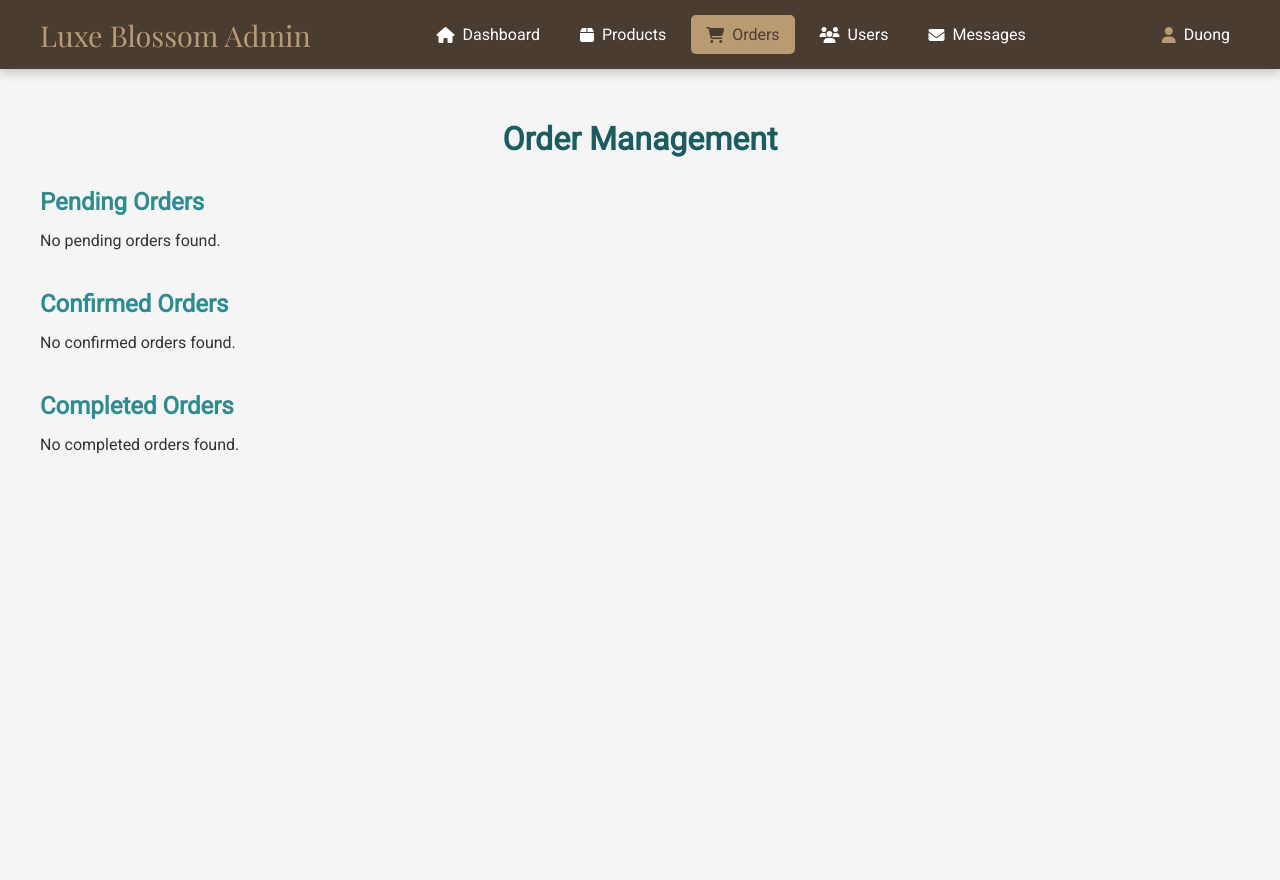
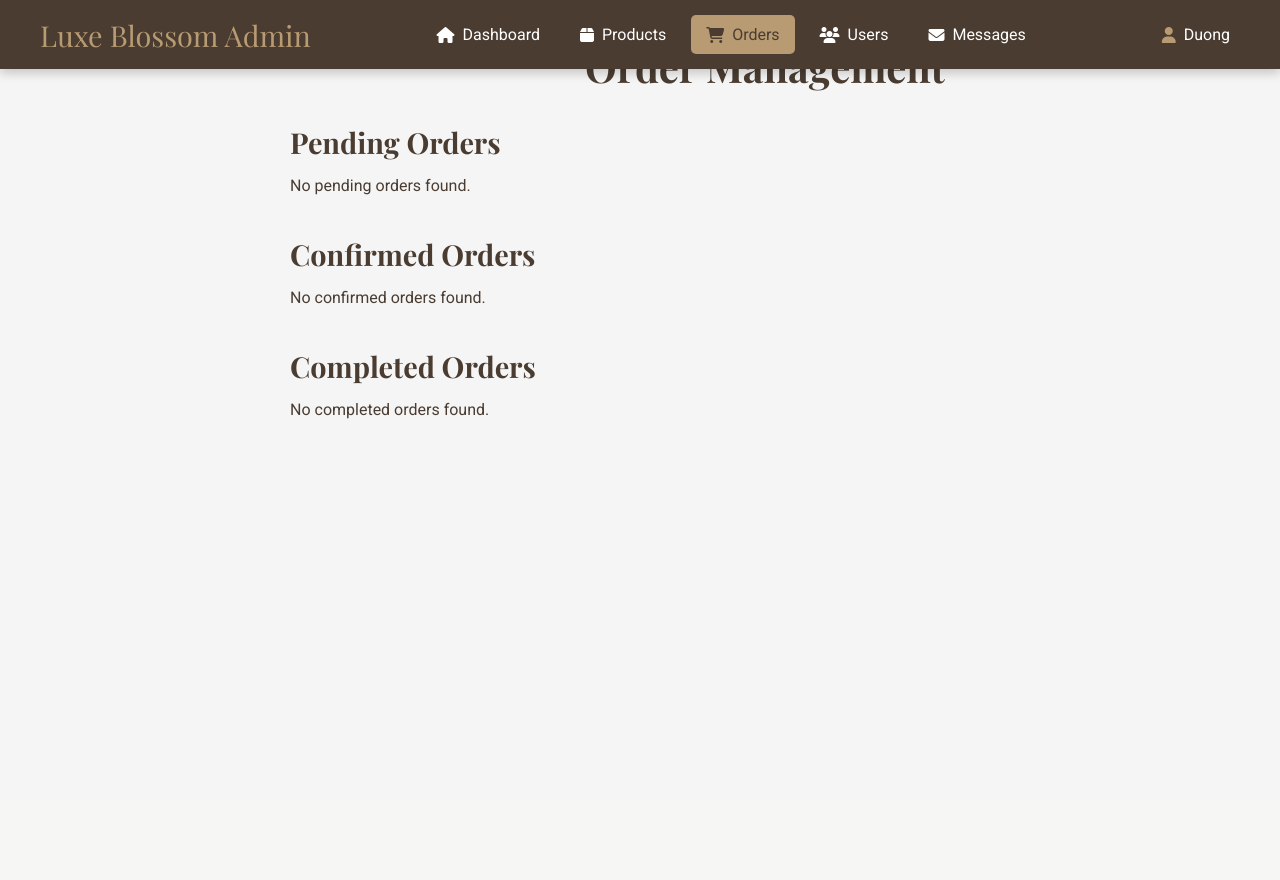
Before and after one commit to Tick2005/Flower-shop, a PHP site: page /admin_orders.php in a window 1280 px wide. After the commit the page ends 419 px from the top, so only its background shows below. Run offline with PHP 8.4, Linux system fonts and the light colour scheme; a user stored in the database is signed in; data that the repository does not hold is empty.

Commit message:
Update admin_orders.php

```diff
--- a/admin_orders.php
+++ b/admin_orders.php
@@ -1,9 +1,10 @@
 <?php
+ob_start(); // Start output buffering
+session_start();
 include 'connection.php';
-session_start();
 
 // Session timeout
-$timeout_duration = 1800; // 30 minutes
+$timeout_duration = 600;
 if (isset($_SESSION['LAST_ACTIVITY']) && (time() - $_SESSION['LAST_ACTIVITY']) > $timeout_duration) {
     session_unset();
     session_destroy();
@@ -18,6 +19,11 @@ if (!$admin_id) {
     $_SESSION['message'] = 'Please log in as an admin to access this page.';
     header('Location: login.php');
     exit();
+}
+
+// Generate CSRF token if not set
+if (!isset($_SESSION['csrf_token'])) {
+    $_SESSION['csrf_token'] = bin2hex(random_bytes(32));
 }
 
 // Initialize message array
@@ -47,19 +53,18 @@ if (isset($_POST['confirm_order']) && isset($_POST['csrf_token']) && $_POST['csr
     <meta name="viewport" content="width=device-width, initial-scale=1.0">
     <title>Admin Orders - Flower Shop</title>
     <link rel="stylesheet" href="https://cdnjs.cloudflare.com/ajax/libs/font-awesome/6.4.2/css/all.min.css">
-    <link href="https://fonts.googleapis.com/css2?family=Inter:wght@400;500;600;700&display=swap" rel="stylesheet">
+    <link href="https://fonts.googleapis.com/css2?family=Roboto&family=Playfair+Display:wght@400;600&display=swap" rel="stylesheet">
     <style>
         * {
             margin: 0;
             padding: 0;
             box-sizing: border-box;
-            font-family: 'Inter', sans-serif;
+            font-family: 'Roboto', sans-serif;
         }
 
         body {
             background: #f5f5f5;
-            color: #333;
-            padding-top: 80px;
+            color: #4a3c31;
         }
 
         .container {
@@ -70,18 +75,21 @@ if (isset($_POST['confirm_order']) && isset($_POST['csrf_token']) && $_POST['csr
         .main-content {
             flex: 1;
             padding: 40px;
+            margin-left: 250px;
         }
 
         .orders h1 {
-            font-size: 2rem;
-            color: #1a5c5f;
+            font-family: 'Playfair Display', serif;
+            font-size: 2.5rem;
+            color: #4a3c31;
             margin-bottom: 30px;
             text-align: center;
         }
 
         .orders h2 {
-            font-size: 1.5rem;
-            color: #2e8b8f;
+            font-family: 'Playfair Display', serif;
+            font-size: 1.8rem;
+            color: #4a3c31;
             margin: 20px 0 15px;
         }
 
@@ -112,12 +120,12 @@ if (isset($_POST['confirm_order']) && isset($_POST['csrf_token']) && $_POST['csr
         }
 
         .box p span {
-            color: #2e8b8f;
+            color: #b89b72;
             font-weight: 500;
         }
 
         .btn {
-            background: #2e8b8f;
+            background: #b89b72;
             color: white;
             padding: 8px 15px;
             border: none;
@@ -130,28 +138,19 @@ if (isset($_POST['confirm_order']) && isset($_POST['csrf_token']) && $_POST['csr
         }
 
         .btn:hover {
-            background: #1a5c5f;
+            background: #a68a64;
             transform: translateY(-2px);
-        }
-
-        .confirm-btn {
-            background: #4caf50;
-        }
-
-        .confirm-btn:hover {
-            background: #388e3c;
         }
 
         .message {
             position: fixed;
             top: 20px;
             right: 20px;
-            background: rgba(255, 255, 255, 0.95);
-            backdrop-filter: blur(10px);
+            background: #f8d7da;
+            color: #721c24;
             padding: 15px;
             border-radius: 5px;
             box-shadow: 0 4px 30px rgba(0, 0, 0, 0.1);
-            color: #1a5c5f;
             font-weight: 500;
             z-index: 1000;
         }
@@ -174,6 +173,7 @@ if (isset($_POST['confirm_order']) && isset($_POST['csrf_token']) && $_POST['csr
 
             .main-content {
                 padding: 20px;
+                margin-left: 0;
             }
 
             .box-container {
@@ -220,7 +220,7 @@ if (isset($_POST['confirm_order']) && isset($_POST['csrf_token']) && $_POST['csr
                         <form action="" method="POST" style="margin-top: 10px;">
                             <input type="hidden" name="order_id" value="<?php echo $order['id']; ?>">
                             <input type="hidden" name="csrf_token" value="<?php echo htmlspecialchars($_SESSION['csrf_token']); ?>">
-                            <button type="submit" name="confirm_order" class="btn confirm-btn">Confirm Order</button>
+                            <button type="submit" name="confirm_order" class="btn">Confirm Order</button>
                         </form>
                         <!-- Status Log -->
                         <div class="status-log">
@@ -344,3 +344,6 @@ if (isset($_POST['confirm_order']) && isset($_POST['csrf_token']) && $_POST['csr
     </script>
 </body>
 </html>
+<?php
+ob_end_flush(); // Flush the output buffer
+?>
```
